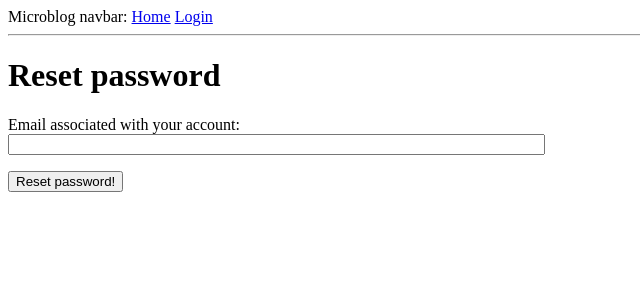
After one commit to cesare-spinoso/microblog, a Flask app: page /reset_password_request in a window 1280 px wide. The commit adds this page. Shown: the top 300 px of the page, without its empty margins (0-640 px from the left). Run offline with Flask 2, Linux system fonts and the light colour scheme.

Commit message:
Finished ch 10

```diff
--- a/app/__init__.py
+++ b/app/__init__.py
@@ -7,6 +7,7 @@ import logging # For logging the stack trace, the email sending is covered with
 from logging.handlers import SMTPHandler # for the email logging
 from logging.handlers import RotatingFileHandler # for the file logging
 import os
+from flask_mail import Mail
 
 app = Flask(__name__)  # instance of a flask application
 app.config.from_object(Config)
@@ -15,7 +16,7 @@ migrate = Migrate(app, db) # db migration, in case there are some structural cha
 login = LoginManager(app)
 login.login_view = 'login'# function name which will allow you to do a cool require login trick
 # where once user has logged in they get redirected to the protected page
-
+mail = Mail(app) # for emailing to users
 
 if not app.debug: # Only send when not debugging
     if app.config['MAIL_SERVER']: # And a mail server is configured
--- a/app/forms.py
+++ b/app/forms.py
@@ -60,3 +60,16 @@ class PostForm(FlaskForm):
         DataRequired(), Length(min=1, max=140, message="We are copying Twitter 140 characters max!")
     ])
     submit = SubmitField('Submit')
+
+# For the password reset REQUEST
+class ResetPasswordRequestForm(FlaskForm):
+    email = StringField('Email associated with your account:', validators=[DataRequired(), Email()])
+    submit = SubmitField('Reset password!')
+
+
+# For the actual password reset
+class ResetPasswordForm(FlaskForm):
+    password = PasswordField('Enter new password: ', validators=[DataRequired()])
+    password1 = PasswordField('Re-enter the password: ', validators=[DataRequired(),
+                                                                     EqualTo('password')])
+    submit = SubmitField('Reset!')
--- a/app/routes.py
+++ b/app/routes.py
@@ -1,6 +1,7 @@
 from app import app, db
 from flask import render_template, flash, redirect, url_for, request
-from app.forms import LoginForm, RegistrationForm, EditProfileForm, EmptyForm, PostForm
+from app.forms import LoginForm, RegistrationForm, EditProfileForm, EmptyForm, PostForm, ResetPasswordRequestForm, ResetPasswordForm
+from app.email import send_password_reset_email
 from flask_login import current_user, login_user, logout_user, login_required
 from app.models import User, Post
 from werkzeug.urls import url_parse
@@ -262,3 +263,38 @@ def explore():
     # return render_template('index.html', title='Explore', posts=posts)
     # Didn't need to create a new html page because the form will simply not show up
     # Nice
+
+@app.route('/reset_password_request', methods=['GET', 'POST'])
+def reset_password_request():
+    if current_user.is_authenticated:
+        return redirect(url_for('index'))
+    form = ResetPasswordRequestForm()
+    if form.validate_on_submit():
+        user = User.query.filter_by(email=form.email.data).first()
+        if user:
+            send_password_reset_email(user)
+        flash('Check your email for further instructions.')
+        return redirect(url_for('login'))
+        # else: but you can allow people to know if email exists or not
+        #     flash('Invalid email')
+        #     return redirect(url_for('reset_password_request'))
+    return render_template('reset_password_request.html', title='Password Reset', form=form)
+
+# The token is placed in the url to identify the user who is trying to reset their password
+@app.route('/reset_password/<token>', methods=['GET', 'POST'])
+def reset_password(token):
+    # Check that you are not logged in and trying to be dumb
+    if current_user.is_authenticated:
+        return redirect(url_for('index'))
+    # Use the static method the veridy pwd
+    user = User.verify_reset_password_token(token)
+    # If the user is None redirect
+    if not user:
+        return redirect(url_for('index'))
+    form = ResetPasswordForm()
+    if form.validate_on_submit():
+        user.set_pwd(form.password.data)
+        db.session.commit()
+        flash('Password has been reset. Good luck :)')
+        return redirect(url_for('login'))
+    return render_template('reset_password.html', form=form)
--- a/app/templates/login.html
+++ b/app/templates/login.html
@@ -29,5 +29,9 @@
     <p>
         Don't have an account yet? <a href="{{url_for('register')}}">Click here to register!</a>
     </p>
+    <p>
+        Forgot your password :"(? No worries!
+        <a href="{{ url_for('reset_password_request')}}">Click here to reset it!</a>
+    </p>
 </form>
 {% endblock %}
--- /dev/null
+++ b/app/templates/reset_password_request.html
@@ -0,0 +1,17 @@
+{% extends "base.html" %}
+
+{% block content %}
+<h1>Reset password</h1>
+<form action="" method="post">
+    {{form.hidden_tag()}}
+    <p>
+        {{ form.email.label}}<br>
+        {{ form.email(size=64) }}<br>
+        {%for error in form.email.errors %}
+        <span style="color: red;">error</span>
+        {% endfor %}
+    </p>
+    <p>{{ form.submit() }}</p>
+</form>
+
+{% endblock %}
```
Also changed, not shown: app/email.py (added, +27 -0 lines), app/models.py (+19 -0 lines), app/templates/email/reset_password.html (added, +20 -0 lines), app/templates/email/reset_password.txt (added, +11 -0 lines), app/templates/reset_password.html (added, +26 -0 lines), app.db, readme.txt, 4 other files.
